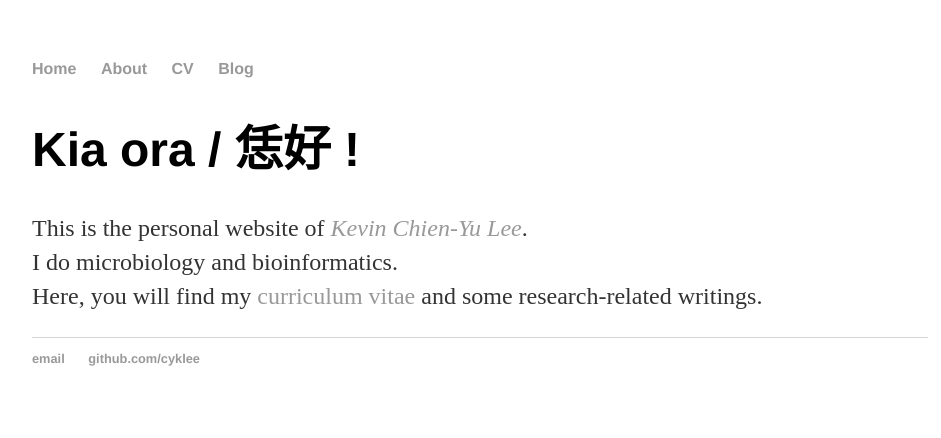
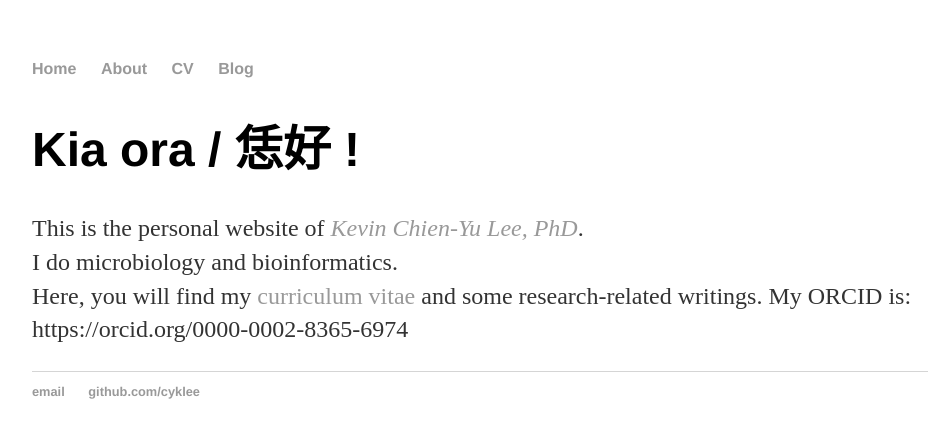
Before and after one commit to cyklee/cyklee.github.io, a Jekyll site: the page built from index.html, in a window 1280 px wide. Shown: the top 438 px of the page, without its empty margins (160-1101 px from the left). Built offline with Jekyll 4.4.1, drawn with Linux system fonts in a browser that asks for light colours.

Commit message:
Update index.html

```diff
--- a/index.html
+++ b/index.html
@@ -4,6 +4,7 @@
 ---
 <div class="blurb">
 	<h1>Kia ora / 恁好 !</h1>
-	<p>This is the personal website of <a href="https://scholar.google.co.nz/citations?user=RLsjHSMAAAAJ&hl=en"><em>Kevin Chien-Yu Lee</em></a>.<br>I do microbiology and bioinformatics.<br>
-	Here, you will find my <a href="/cv">curriculum vitae</a> and some research-related writings.</p>
+	<p>This is the personal website of <a href="https://scholar.google.co.nz/citations?user=RLsjHSMAAAAJ&hl=en"><em>Kevin Chien-Yu Lee, PhD</em></a>.<br>I do microbiology and bioinformatics.<br>
+	Here, you will find my <a href="/cv">curriculum vitae</a> and some research-related writings.
+	My ORCID is: https://orcid.org/0000-0002-8365-6974</p>
 	</div><!-- /.blurb -->
```
